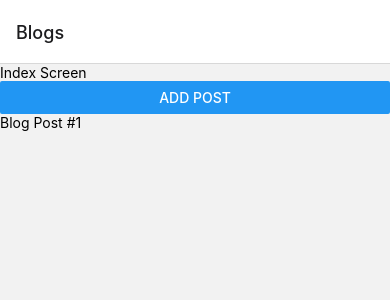
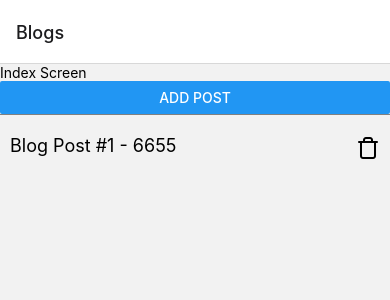
Before and after one commit to gaurav123337/blogReactNative, a React Native app in the folder blog/: screen /Index in a window 390 px wide. Both pictures are taken after a click on the button "ADD POST". Shown: the top 300 px of the page. Built offline with nearby package versions, Linux system fonts and the light colour scheme.

Commit message:
Add/Delete post

```diff
--- a/blog/src/context/BlogContext.js
+++ b/blog/src/context/BlogContext.js
@@ -3,7 +3,9 @@ import createDataContext from './createDataContext';
 const blogReducer = (state, action) => {
   switch (action.type) {
     case 'add_blogpost':
-      return [...state, { title: `Blog Post #${state.length + 1}` }];
+      return [...state, { id: Math.floor(Math.random() * 9999), title: `Blog Post #${state.length + 1}` }];
+    case 'delete_blogpost':
+      return state.filter((blogPost) => blogPost.id !== action.payload);
     default:
       return state;
   }
@@ -13,9 +15,15 @@ const addBlogPost = (dispatch) => {
   return () => {
     dispatch({ type: 'add_blogpost' });
   }
-}
+};
+
+const deleteBlogPost = (dispatch) => {
+  return (id) => {
+    dispatch({ type: 'delete_blogpost', payload: id });
+  }
+};
 
 export const { Context, Provider } = createDataContext(
   blogReducer,
-  { addBlogPost },
+  { addBlogPost, deleteBlogPost },
   []);
--- a/blog/src/screens/IndexScreen.js
+++ b/blog/src/screens/IndexScreen.js
@@ -1,10 +1,11 @@
 import React, { useContext } from 'react';
-import { View, Text, StyleSheet, FlatList, Button } from 'react-native';
+import { View, Text, StyleSheet, FlatList, Button, TouchableOpacity } from 'react-native';
 
 import { Context } from '../context/BlogContext';
+import { Feather } from '@expo/vector-icons';
 
 const IndexScreen = () => {
-  const { state, addBlogPost } = useContext(Context);
+  const { state, addBlogPost, deleteBlogPost } = useContext(Context);
 
   return (
     <View>
@@ -14,13 +15,34 @@ const IndexScreen = () => {
         data={state}
         keyExtractor={(blogPost) => blogPost.title}
         renderItem={({ item }) => {
-          return <Text>{item.title}</Text>
+          return <View style={styles.row}>
+            <Text style={styles.title}>{item.title} - {item.id}</Text>
+            <TouchableOpacity onPress={() => deleteBlogPost(item.id)}>
+              <Feather style={styles.icon} name="trash" size={24} color="black" />
+            </TouchableOpacity>
+          </View>
+
         }}
       />
     </View>
   );
 };
 
-const styles = StyleSheet.create({});
+const styles = StyleSheet.create({
+  row: {
+    flexDirection: 'row',
+    justifyContent: 'space-between',
+    paddingVertical: 20,
+    paddingHorizontal: 10,
+    borderTopWidth: 1,
+    borderColor: 'gray'
+  },
+  title: {
+    fontSize: 18
+  },
+  icon: {
+    fontSize: 24
+  }
+});
 
 export default IndexScreen;
```
